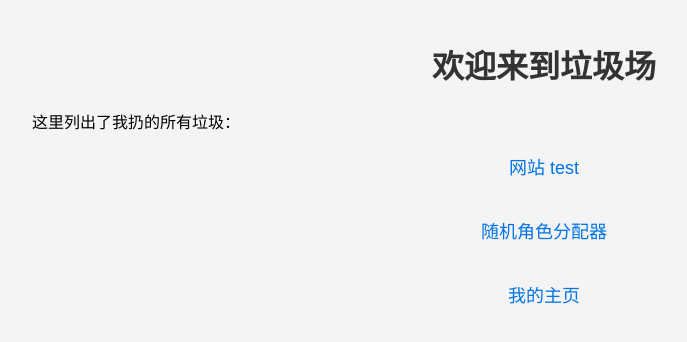
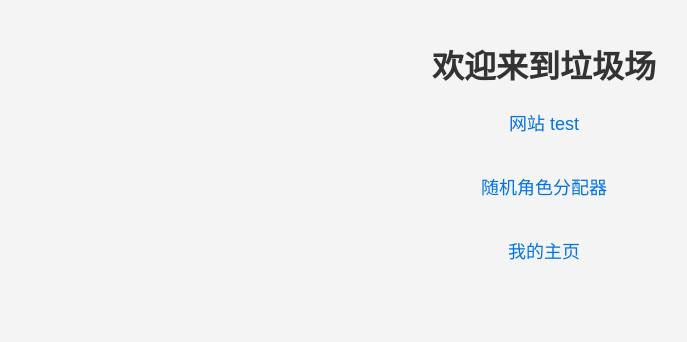
Before and after one commit to labSiffaw/labSiffaw.github.io, a plain HTML site: page index.html in a window 1280 px wide. Shown: the whole page, without its empty margins (96-783 px from the left). Drawn offline with Linux system fonts and the light colour scheme.

Commit message:
Update index.html

```diff
--- a/index.html
+++ b/index.html
@@ -10,7 +10,6 @@
     <div class="container">
         <header>
             <h1>欢迎来到垃圾场</h1>
-            <p>这里列出了我扔的所有垃圾：</p>
         </header>
         <nav>
             <ul>
```
